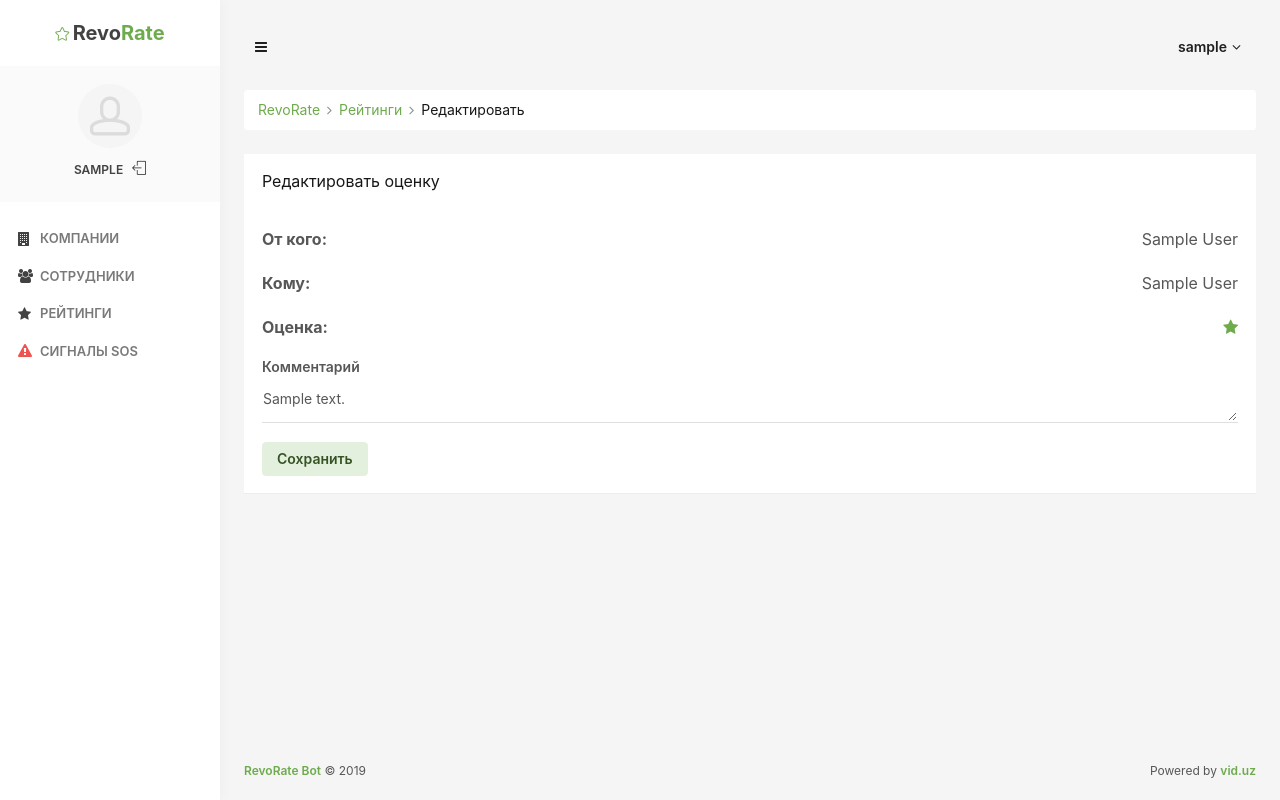
After one commit to dmitriyl99/Revorate, a Django app: page /ratings/1 in a window 1280 px wide. The commit adds this page. Run offline with Django 3.2, Linux system fonts and the light colour scheme; a user stored in the database is signed in; tables that the repository leaves empty hold one stand-in row (values such as "Sample post"); some libraries are stand-ins or nearby versions.

Commit message:
Edit rating template

```diff
--- /dev/null
+++ b/templates/admin/ratings/edit.html
@@ -0,0 +1,71 @@
+{% extends 'layouts/base.html' %}
+{% block title %}
+    Изменить комментарий
+{% endblock title %}
+{% block breadcrumbs %}
+    <a href="{% url 'admin_ratings' %}" class="breadcrumb-item">Рейтинги</a>
+    <span class="breadcrumb-item active">Редактировать</span>
+{% endblock breadcrumbs %}
+{% block content %}
+    <div class="block">
+        <div class="block-header default">
+            <h3 class="block-title">Редактировать оценку</h3>
+        </div>
+        <div class="block-content">
+            <div class="d-flex justify-content-between align-items-center">
+                <span class="font-size-md font-weight-bold">От кого:</span>
+                <span class="font-size-md">
+                    {% if rating.from_user %}{{rating.from_user.name}}{% else %}Unknown{% endif %}
+                </span>
+            </div>
+            <div class="d-flex justify-content-between align-items-center mt-20">
+                <span class="font-size-md font-weight-bold">Кому:</span>
+                <span class="font-size-md">
+                    {% if rating.to_user %}{{rating.to_user.name}}{% else %}Unknown{% endif %}
+                </span>
+            </div>
+            <div class="d-flex justify-content-between align-items-center mt-20">
+                <span class="font-size-md font-weight-bold">Оценка:</span>
+                <span class="text-primary font-size-md">
+                    {% if rating.value == 1 %}
+                        <i class="fa fa-star"></i>
+                    {% elif rating.value == 2 %}
+                        <i class="fa fa-star"></i>
+                        <i class="fa fa-star"></i>
+                    {% elif rating.value == 3 %}
+                        <i class="fa fa-star"></i>
+                        <i class="fa fa-star"></i>
+                        <i class="fa fa-star"></i>
+                    {% elif rating.value == 4 %}
+                        <i class="fa fa-star"></i>
+                        <i class="fa fa-star"></i>
+                        <i class="fa fa-star"></i>
+                        <i class="fa fa-star"></i>
+                    {% elif rating.value == 5%}
+                        <i class="fa fa-star"></i>
+                        <i class="fa fa-star"></i>
+                        <i class="fa fa-star"></i>
+                        <i class="fa fa-star"></i>
+                        <i class="fa fa-star"></i>
+                    {% endif %}
+                </span>
+            </div>
+            <div class="row mt-10">
+                <div class="col-12">
+                    <form action="" method="post">
+                        {% csrf_token %}
+                        <div class="form-material floating form-material-primary">
+                            <textarea name="comment" id="comment" rows="1" class="form-control">{{ rating.comment }}</textarea>
+                            <label for="{{form.comment.id_for_label}}">Комментарий</label>
+                        </div>
+                        <div class="form-group mt-20 row">
+                            <div class="col-md-9">
+                                <button type="submit" class="btn btn-alt-primary">Сохранить</button>
+                            </div>
+                        </div>
+                    </form>
+                </div>
+            </div>
+        </div>
+    </div>
+{% endblock content %}
```
Also changed, not shown: templates/admin/ratings/list.html (+6 -2 lines).
